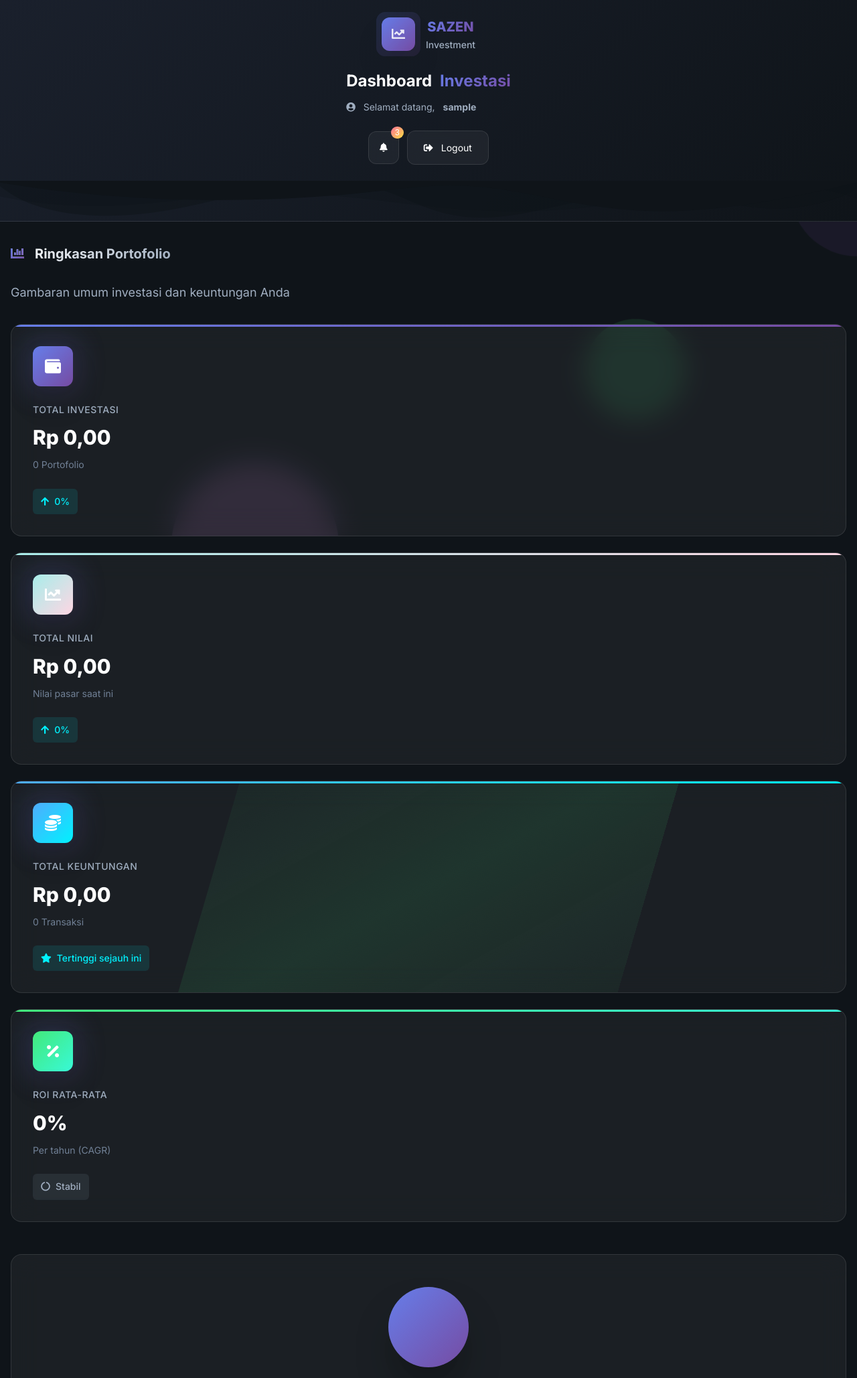
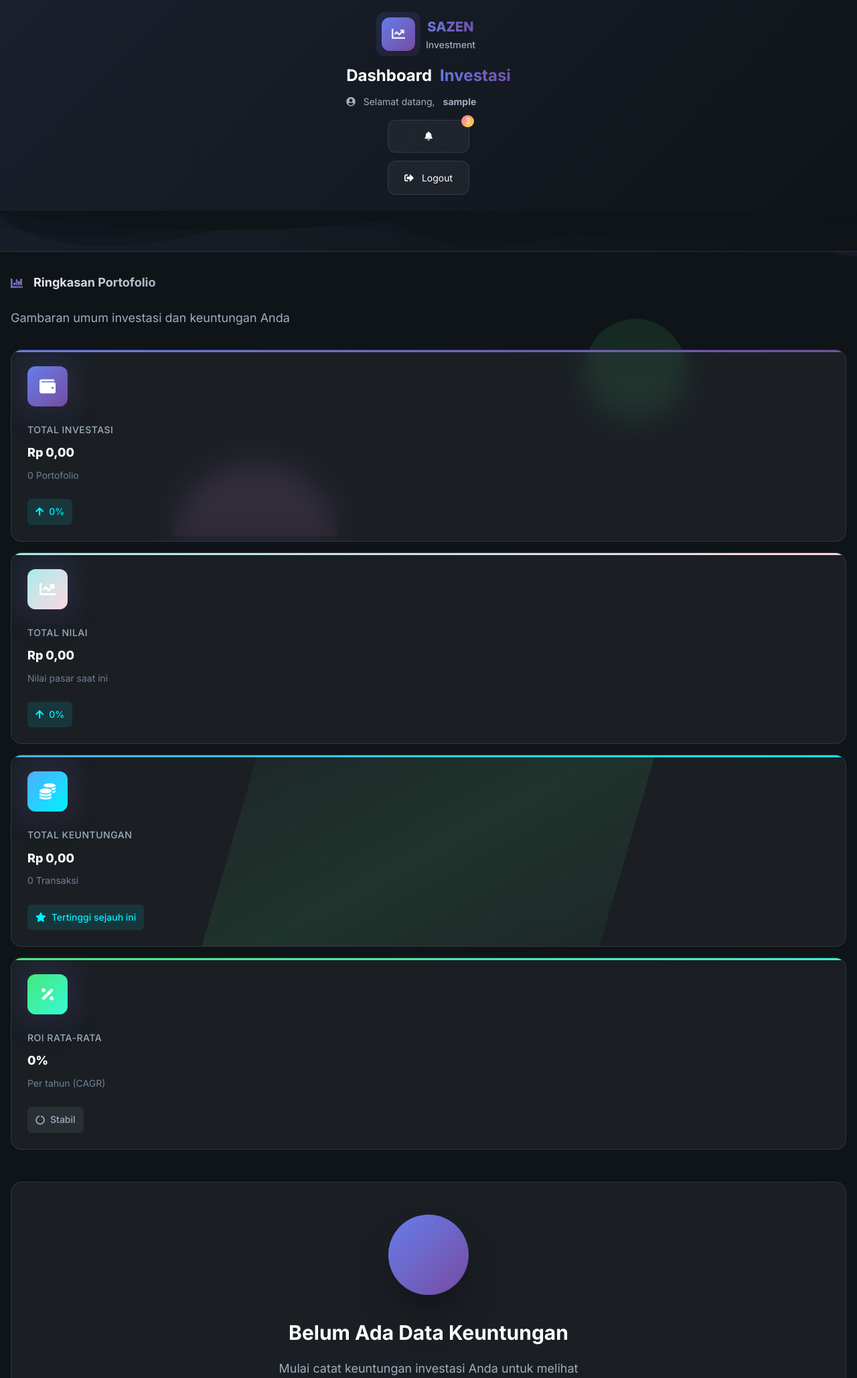
Before and after one commit to darkdragon630/sazen_maninvst, a PHP site: page /dashboard.php in a window 1280 px wide. Shown: the top 2058 px of the page at 67% size. Run offline with PHP 8.4, Linux system fonts and the light colour scheme; the visitor is signed in with stand-in values (Sample User, id 1); data that the repository does not hold is empty.

Commit message:
Update dashboard.css

```diff
--- a/assets/css/dashboard.css
+++ b/assets/css/dashboard.css
@@ -1922,6 +1922,163 @@ section {
     }
 }
 
+/* ===== FORCE MOBILE LAYOUT ON ALL SCREEN SIZES ===== */
+@media (min-width: 576px) {
+    /* Grid Layouts */
+    .stats-grid,
+    .investments-grid,
+    .profit-list,
+    .category-grid,
+    .profit-summary,
+    .analytics-grid,
+    .profit-analytics {
+        grid-template-columns: 1fr !important;
+        gap: var(--spacing-md) !important;
+    }
+
+    /* Header */
+    .header-content {
+        flex-direction: column !important;
+        align-items: center !important;
+        text-align: center !important;
+        gap: var(--spacing-md) !important;
+    }
+
+    .header-left {
+        flex-direction: column !important;
+        align-items: center !important;
+        gap: var(--spacing-md) !important;
+    }
+
+    .header-actions {
+        flex-direction: column !important;
+        width: 100% !important;
+        gap: var(--spacing-sm) !important;
+    }
+
+    .notification-btn,
+    .logout-btn {
+        width: 100% !important;
+        justify-content: center !important;
+    }
+
+    /* Section Headers */
+    .section-header {
+        flex-direction: column !important;
+        align-items: flex-start !important;
+        gap: var(--spacing-sm) !important;
+    }
+
+    .header-actions {
+        width: 100% !important;
+        justify-content: flex-start !important;
+        flex-wrap: wrap !important;
+    }
+
+    /* Cards */
+    .stat-card,
+    .investment-card,
+    .keuntungan-card,
+    .category-card,
+    .analytics-card,
+    .profit-analytics-card {
+        padding: var(--spacing-lg) !important;
+    }
+
+    /* Footer */
+    .footer-content {
+        flex-direction: column !important;
+        align-items: center !important;
+        text-align: center !important;
+        gap: var(--spacing-sm) !important;
+    }
+
+    /* Typography */
+    .stat-number,
+    .amount-value,
+    .keuntungan-amount,
+    .value-amount {
+        font-size: var(--font-size-lg) !important;
+    }
+
+    .section-title {
+        font-size: var(--font-size-lg) !important;
+    }
+
+    /* Buttons */
+    .add-btn,
+    .profit-empty-btn,
+    .empty-btn {
+        width: 100% !important;
+        justify-content: center !important;
+    }
+
+    /* Profit Filter */
+    .profit-filter-container {
+        flex-wrap: wrap !important;
+        width: 100% !important;
+    }
+
+    .profit-filter-btn {
+        flex: 1 1 100% !important;
+        text-align: center !important;
+    }
+
+    /* Card Menus */
+    .menu-dropdown {
+        position: static !important;
+        width: 100% !important;
+        margin-top: var(--spacing-sm) !important;
+        transform: none !important;
+        max-height: 0 !important;
+        overflow: hidden !important;
+        transition: all var(--transition-fast) !important;
+    }
+
+    .menu-dropdown.show {
+        max-height: 200px !important;
+    }
+
+    /* Card Footers */
+    .card-footer,
+    .profit-card-footer,
+    .keuntungan-header {
+        flex-direction: column !important;
+        align-items: flex-start !important;
+        gap: var(--spacing-sm) !important;
+    }
+
+    /* Performance Metrics */
+    .performance-metrics {
+        width: 100% !important;
+        justify-content: space-between !important;
+    }
+
+    /* Date Section */
+    .date-section {
+        flex-direction: column !important;
+        align-items: flex-start !important;
+        gap: var(--spacing-sm) !important;
+    }
+
+    /* Scroll to Top */
+    .scroll-to-top {
+        width: 45px !important;
+        height: 45px !important;
+        bottom: var(--spacing-md) !important;
+        right: var(--spacing-md) !important;
+    }
+
+    /* Toast */
+    .toast {
+        left: var(--spacing-sm) !important;
+        right: var(--spacing-sm) !important;
+        top: var(--spacing-md) !important;
+        min-width: auto !important;
+        max-width: none !important;
+    }
+}
+
 /* Desktop */
 @media (min-width: 1200px) and (max-width: 1399px) {
       .container {
```
